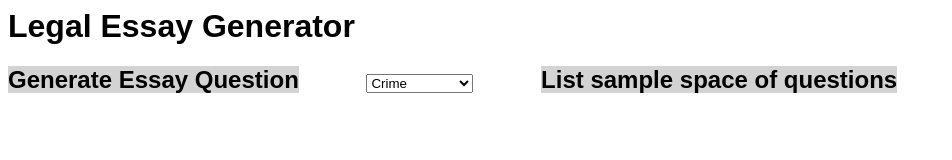
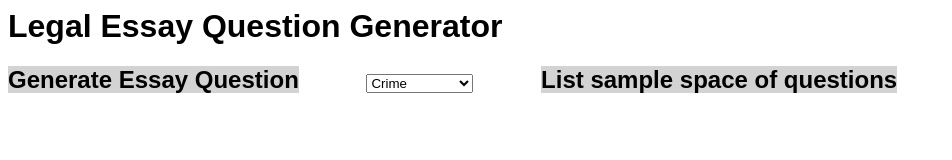
Before and after one commit to turquoise-turtle/hsclegal, a plain HTML site: page index.html in a window 1280 px wide. Shown: the whole page, without its empty margins (0-952 px from the left). Drawn offline with Linux system fonts and the light colour scheme.

Commit message:
Add files via upload

```diff
--- a/index.html
+++ b/index.html
@@ -15,7 +15,13 @@
 	}
 </style>
 <meta name="viewport" content="width=device-width, initial-scale=1, viewport-fit=cover">
-<h1>Legal Essay Generator</h1>
+<meta property="og:title" content="HSC Legal Question Generator" />
+<meta property="og:image" content="https://placid.app/u/ldell?browser|image=https://turquoise-turtle.github.io/hsclegal&browser|url=https://turquoise-turtle.github.io/hsclegal&title=HSC%20Legal%20Question%20Generator"/>
+<meta property="og:image:height" content="600"/>
+<meta property="og:image:width" content="1200"/>
+<meta property="og:url" content="https://turquoise-turtle.github.io/hsclegal/" />
+<meta property="og:type" content="website" />
+<h1>Legal Essay Question Generator</h1>
 <h2 id="generate" class="gen">Generate Essay Question</h3>
 <select id="module" name="module">
 	<option value="crime" selected="selected">Crime</option>
```
